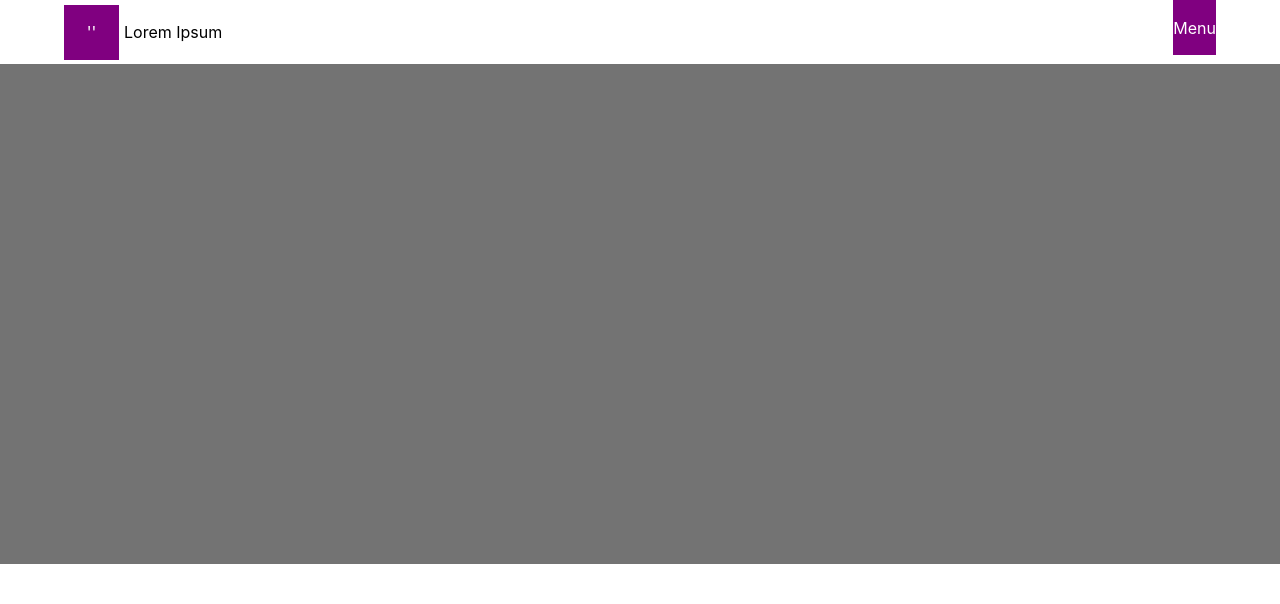
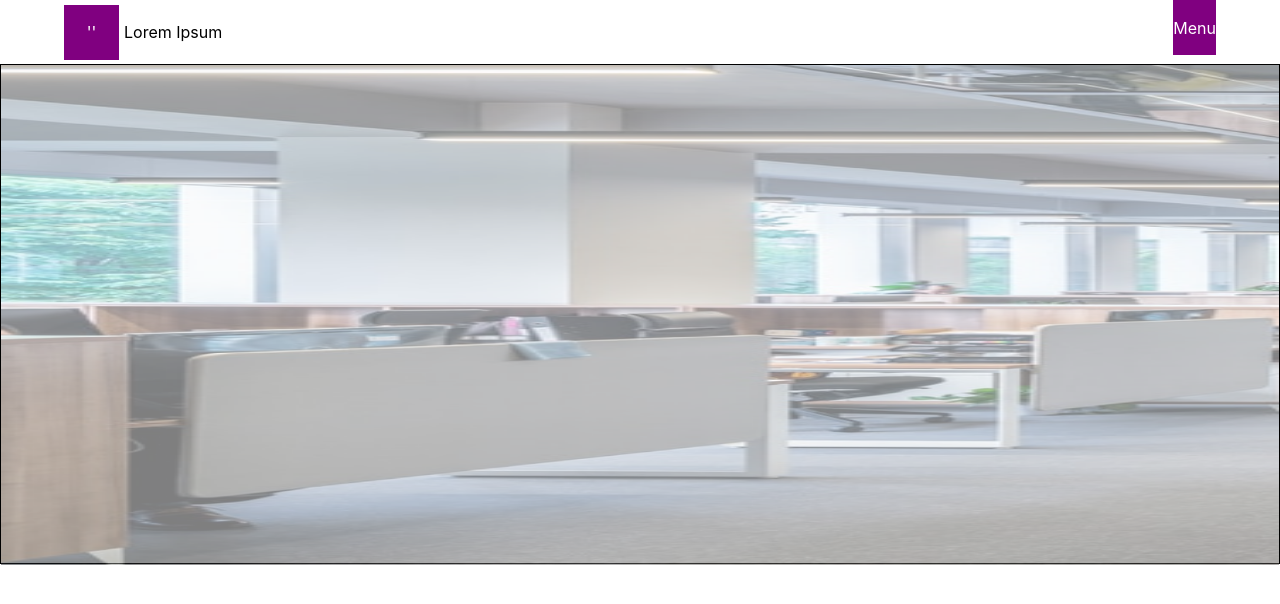
Before and after one commit to AlexandreTorrecilhas/lorem-ipsum-react, a React (Create React App) app: page / in a window 1280 px wide. Shown: the top 604 px of the page. Built offline with nearby package versions, Linux system fonts and the light colour scheme.

Commit message:
Encontrado um forma de colocar imagens. sendo verificado uma forma de armazenamento para quando a pagina for aberta, ele devera informar os parametros para termos a imagem solicitada

```diff
--- a/src/components/cabecalho/cabecalho.module.scss
+++ b/src/components/cabecalho/cabecalho.module.scss
@@ -10,21 +10,9 @@
 }
 .imagemfundo{
     height: 500px;
-    position: relative;
-}
-.imagemfundo::before{
-    z-index: 0;
-    content: '';
-    position: absolute;
-    top: 0;
-    left: 0;
-    height: 100%;
-    width: 100%;
-    background-color: rgba(0, 0, 0, 0.550);
+    border: 1px solid black;
 }
 
 @media(max-width: 400px){
-    .imagemfundo{
-        background-image: url('../../img/cell-banner.png');
-    }
+
 }
--- a/src/components/cabecalho/cabecalho.tsx
+++ b/src/components/cabecalho/cabecalho.tsx
@@ -1,6 +1,7 @@
 import LinksNavegacao from './linksnavegacao/linksnavegacao';
 import CriandoLogo from './logopagina/logopagina';
 import BotaoMenu from './botaomenu/botaomenu';
+import CriandoImagemDeFundo from './imagemfundocabecalho/imagemfundocabecalho';
 import style from './cabecalho.module.scss';
 import container from '../../components/container.module.scss';
 
@@ -14,8 +15,11 @@ export default function CriandoCabecalho(){
                     <BotaoMenu/>
                 </div>
             </div>
-            <div id='imagemfundo' className={style.imagemfundo}>
-
+            <div className={style.imagemfundo}>
+                <CriandoImagemDeFundo
+                    primeiroValor={0}
+                    segundoValor={1}
+                />
             </div>
         </header>
     )
--- /dev/null
+++ b/src/components/cabecalho/imagemfundocabecalho/imagemfundo.module.scss
@@ -0,0 +1,4 @@
+.imagemfundo{
+    width: 100%;
+    height: 500px;
+}
--- /dev/null
+++ b/src/components/cabecalho/imagemfundocabecalho/imagemfundocabecalho.tsx
@@ -0,0 +1,14 @@
+import cellbanner from '../../../img/cell-banner.png';
+import style from './imagemfundo.module.scss';
+
+export default function criandoImagemDeFundo({primeiroValor, segundoValor} : {primeiroValor:number, segundoValor:number}){
+
+    const imagens = [
+        cellbanner
+        //['../../../img/banner-normal.png'], ['../../../img/cell-banner.png']
+    ]
+
+    return(
+        <img className={style.imagemfundo} src={imagens[primeiroValor]} alt="" />
+    )
+}
```
